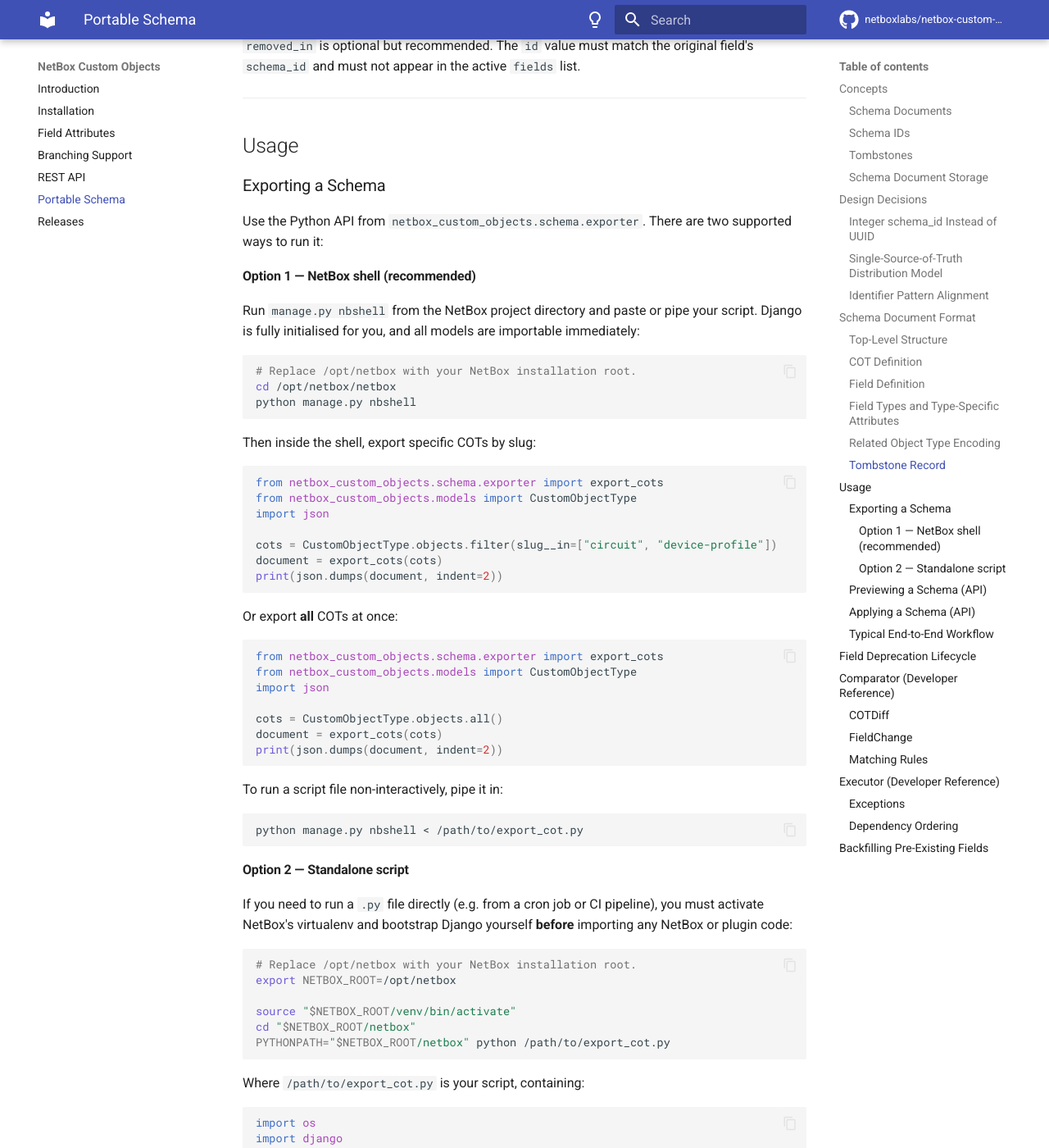
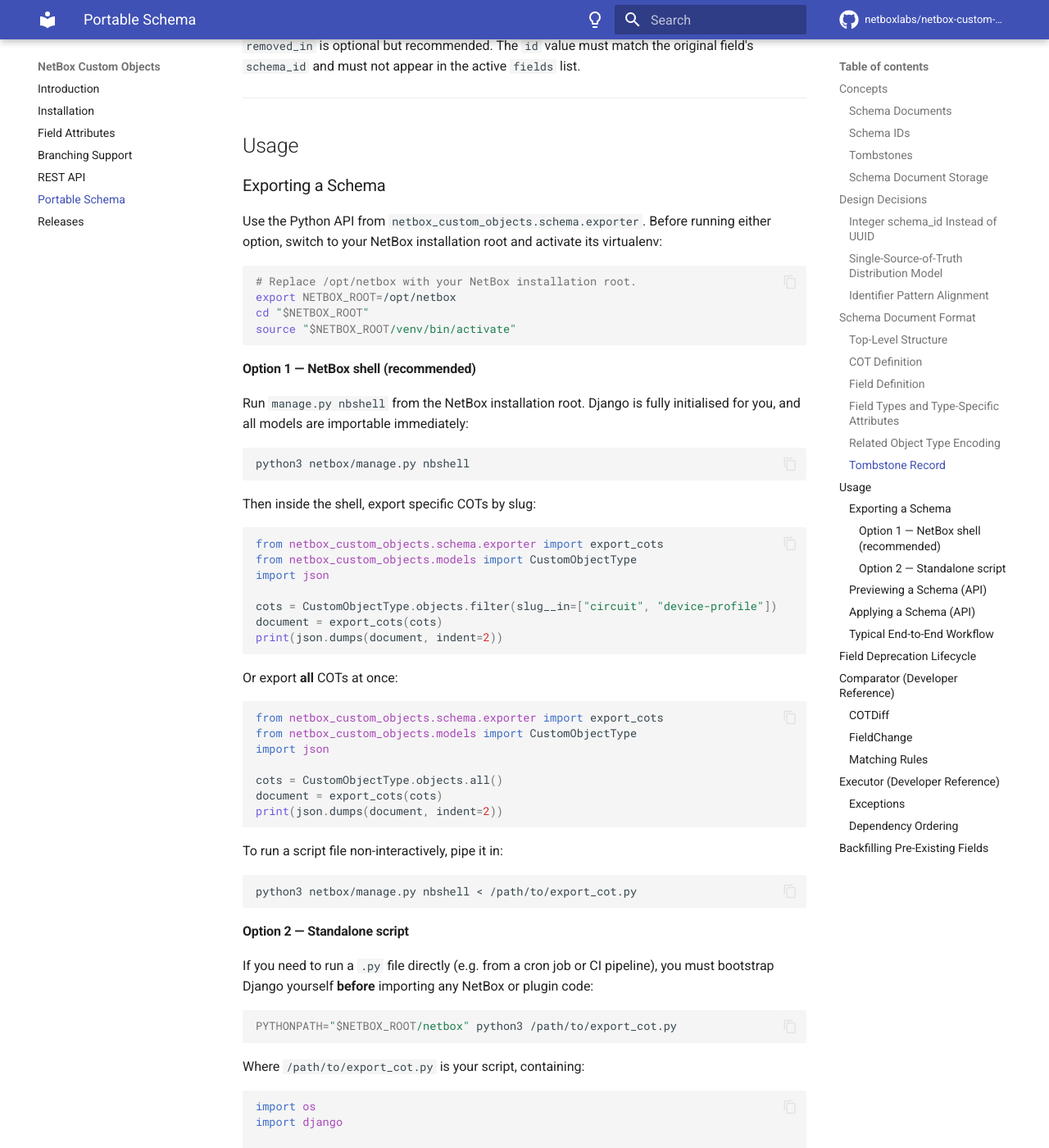
Before and after one commit to netboxlabs/netbox-custom-objects, an MkDocs documentation site: the page built from docs/portable-schema.md, in a window 1280 px wide and 1400 px high, scrolled down 6658 px. Shown: the whole window at 82% size. Built offline with MkDocs 1.6.1 and Material for MkDocs 9.7.7, drawn with Linux system fonts in a browser that asks for light colours; comment, search, counter and statistics services are not loaded.

Commit message:
docs(portable-schema): add shared prereq block; use python3 consistently
Add a single prerequisite block before both options covering NETBOX_ROOT,
cd, and venv activation so it is not missed in either path. This also
avoids repeating the same setup in each option.

Switch all python -> python3 to match NetBox docs conventions.

Co-Authored-By: Claude Sonnet 4.6 <noreply@anthropic.com>

````diff
--- a/docs/portable-schema.md
+++ b/docs/portable-schema.md
@@ -237,18 +237,23 @@ Attributes that match their defaults are omitted from exported documents to keep
 
 ### Exporting a Schema
 
-Use the Python API from `netbox_custom_objects.schema.exporter`. There are two supported
-ways to run it:
+Use the Python API from `netbox_custom_objects.schema.exporter`. Before running either
+option, switch to your NetBox installation root and activate its virtualenv:
+
+```bash
+# Replace /opt/netbox with your NetBox installation root.
+export NETBOX_ROOT=/opt/netbox
+cd "$NETBOX_ROOT"
+source "$NETBOX_ROOT/venv/bin/activate"
+```
 
 #### Option 1 — NetBox shell (recommended)
 
-Run `manage.py nbshell` from the NetBox project directory and paste or pipe your script.
-Django is fully initialised for you, and all models are importable immediately:
+Run `manage.py nbshell` from the NetBox installation root. Django is fully initialised for
+you, and all models are importable immediately:
 
 ```bash
-# Replace /opt/netbox with your NetBox installation root.
-cd /opt/netbox/netbox
-python manage.py nbshell
+python3 netbox/manage.py nbshell
 ```
 
 Then inside the shell, export specific COTs by slug:
@@ -278,22 +283,16 @@ print(json.dumps(document, indent=2))
 To run a script file non-interactively, pipe it in:
 
 ```bash
-python manage.py nbshell < /path/to/export_cot.py
+python3 netbox/manage.py nbshell < /path/to/export_cot.py
 ```
 
 #### Option 2 — Standalone script
 
 If you need to run a `.py` file directly (e.g. from a cron job or CI pipeline), you must
-activate NetBox's virtualenv and bootstrap Django yourself **before** importing any NetBox
-or plugin code:
+bootstrap Django yourself **before** importing any NetBox or plugin code:
 
 ```bash
-# Replace /opt/netbox with your NetBox installation root.
-export NETBOX_ROOT=/opt/netbox
-
-source "$NETBOX_ROOT/venv/bin/activate"
-cd "$NETBOX_ROOT/netbox"
-PYTHONPATH="$NETBOX_ROOT/netbox" python /path/to/export_cot.py
+PYTHONPATH="$NETBOX_ROOT/netbox" python3 /path/to/export_cot.py
 ```
 
 Where `/path/to/export_cot.py` is your script, containing:
````
